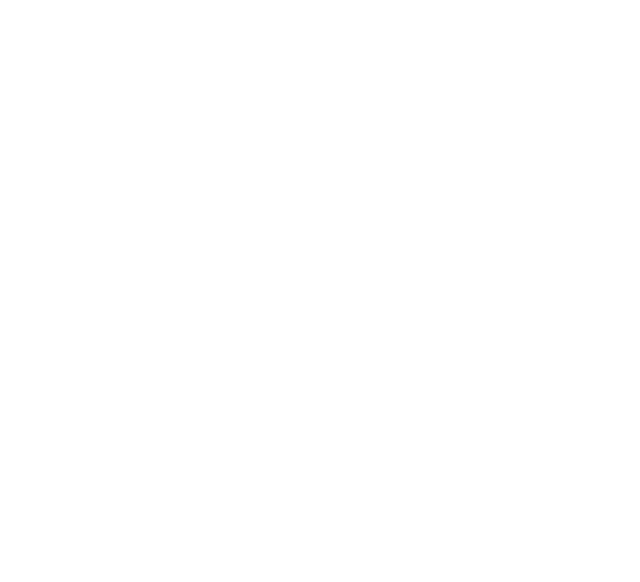
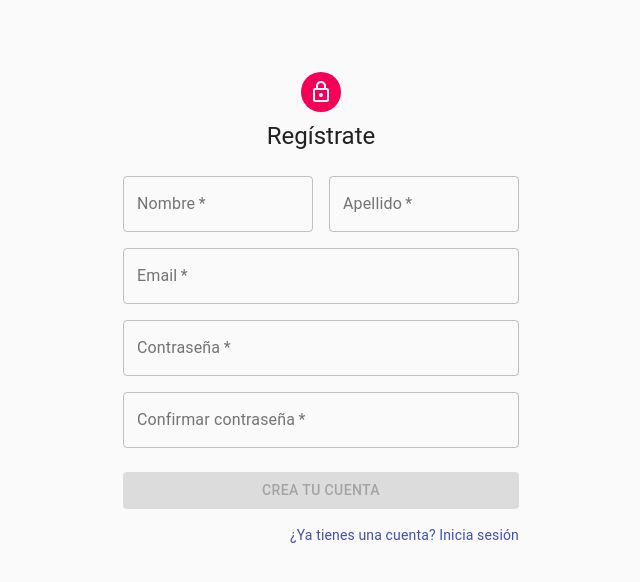
Before and after one commit to orchidtexture/toroto-challenge, a React (Create React App) app in the folder frontend/: page /signup in a window 1280 px wide. Shown: the top 582 px of the page, without its empty margins (319-959 px from the left). Built offline with nearby package versions, Linux system fonts and the light colour scheme.

Commit message:
signup frontend

```diff
--- a/frontend/src/App.js
+++ b/frontend/src/App.js
@@ -1,6 +1,6 @@
 import React from "react";
 import { BrowserRouter as Router, Route, Switch } from "react-router-dom";
-// import signup from "./pages/signup";
+import signup from "./pages/signup";
 import login from "./pages/login";
 // import home from "./pages/home";
 
@@ -10,7 +10,7 @@
       <Router>
         <div>
           <Switch>
-            {/* <Route exact path="/signup" component={signup} /> */}
+            <Route exact path="/signup" component={signup} />
             <Route exact path="/login" component={login} />
             {/* <Route exact path="/" component={home} /> */}
           </Switch>
--- /dev/null
+++ b/frontend/src/pages/signup.js
@@ -0,0 +1,219 @@
+import React, { Component } from "react";
+import Avatar from "@material-ui/core/Avatar";
+import Button from "@material-ui/core/Button";
+import CssBaseline from "@material-ui/core/CssBaseline";
+import TextField from "@material-ui/core/TextField";
+import Link from "@material-ui/core/Link";
+import Grid from "@material-ui/core/Grid";
+import LockOutlinedIcon from "@material-ui/icons/LockOutlined";
+import Typography from "@material-ui/core/Typography";
+import Container from "@material-ui/core/Container";
+import withStyles from "@material-ui/core/styles/withStyles";
+import CircularProgress from "@material-ui/core/CircularProgress";
+
+import axios from "axios";
+
+// styles
+
+const styles = (theme) => ({
+  paper: {
+    marginTop: theme.spacing(8),
+    display: "flex",
+    flexDirection: "column",
+    alignItems: "center",
+  },
+  avatar: {
+    margin: theme.spacing(1),
+    backgroundColor: theme.palette.secondary.main,
+  },
+  form: {
+    width: "100%", // Fix IE 11 issue.
+    marginTop: theme.spacing(3),
+  },
+  submit: {
+    margin: theme.spacing(3, 0, 2),
+  },
+  progess: {
+    position: "absolute",
+  },
+});
+
+class signup extends Component {
+  constructor(props) {
+    super(props);
+
+    this.state = {
+      firstName: "",
+      lastName: "",
+      email: "",
+      password: "",
+      confirmPassword: "",
+      errors: [],
+      loading: false,
+    };
+  }
+
+  componentWillReceiveProps(nextProps) {
+    if (nextProps.UI.errors) {
+      this.setState({
+        errors: nextProps.UI.errors,
+      });
+    }
+  }
+
+  handleChange = (event) => {
+    this.setState({
+      [event.target.name]: event.target.value,
+    });
+  };
+
+  handleSubmit = (event) => {
+    event.preventDefault();
+    this.setState({ loading: true });
+    const newUserData = {
+      firstName: this.state.firstName,
+      lastName: this.state.lastName,
+      email: this.state.email,
+      password: this.state.password,
+      confirmPassword: this.state.confirmPassword,
+    };
+    axios
+      .post("/api/v1/users/staff/register/", newUserData)
+      .then((response) => {
+        localStorage.setItem("token", `Token ${response.data.token}`);
+        this.setState({
+          loading: false,
+        });
+        this.props.history.push("/");
+      })
+      .catch((error) => {
+        this.setState({
+          errors: error.response.data,
+          loading: false,
+        });
+      });
+  };
+
+  render() {
+    const { classes } = this.props;
+    const { errors, loading } = this.state;
+    return (
+      <Container component="main" maxWidth="xs">
+        <CssBaseline />
+        <div className={classes.paper}>
+          <Avatar className={classes.avatar}>
+            <LockOutlinedIcon />
+          </Avatar>
+          <Typography component="h1" variant="h5">
+            Regístrate
+          </Typography>
+          <form className={classes.form} noValidate>
+            <Grid container spacing={2}>
+              <Grid item xs={12} sm={6}>
+                <TextField
+                  variant="outlined"
+                  required
+                  fullWidth
+                  id="firstName"
+                  label="Nombre"
+                  name="firstName"
+                  autoComplete="firstName"
+                  helperText={errors.firstName}
+                  error={errors.firstName ? true : false}
+                  onChange={this.handleChange}
+                />
+              </Grid>
+              <Grid item xs={12} sm={6}>
+                <TextField
+                  variant="outlined"
+                  required
+                  fullWidth
+                  id="lastName"
+                  label="Apellido"
+                  name="lastName"
+                  autoComplete="lastName"
+                  helperText={errors.lastName}
+                  error={errors.lastName ? true : false}
+                  onChange={this.handleChange}
+                />
+              </Grid>
+
+              <Grid item xs={12}>
+                <TextField
+                  variant="outlined"
+                  required
+                  fullWidth
+                  id="email"
+                  label="Email"
+                  name="email"
+                  autoComplete="email"
+                  helperText={errors.email}
+                  error={errors.email ? true : false}
+                  onChange={this.handleChange}
+                />
+              </Grid>
+
+              <Grid item xs={12}>
+                <TextField
+                  variant="outlined"
+                  required
+                  fullWidth
+                  name="password"
+                  label="Contraseña"
+                  type="password"
+                  id="password"
+                  autoComplete="current-password"
+                  helperText={errors.password}
+                  error={errors.password ? true : false}
+                  onChange={this.handleChange}
+                />
+              </Grid>
+              <Grid item xs={12}>
+                <TextField
+                  variant="outlined"
+                  required
+                  fullWidth
+                  name="confirmPassword"
+                  label="Confirmar contraseña"
+                  type="password"
+                  id="confirmPassword"
+                  autoComplete="current-password"
+                  onChange={this.handleChange}
+                />
+              </Grid>
+            </Grid>
+            <Button
+              type="submit"
+              fullWidth
+              variant="contained"
+              color="primary"
+              className={classes.submit}
+              onClick={this.handleSubmit}
+              disabled={
+                loading ||
+                !this.state.email ||
+                !this.state.password ||
+                !this.state.firstName ||
+                !this.state.lastName
+              }
+            >
+              Crea tu cuenta
+              {loading && (
+                <CircularProgress size={30} className={classes.progess} />
+              )}
+            </Button>
+            <Grid container justify="flex-end">
+              <Grid item>
+                <Link href="login" variant="body2">
+                  ¿Ya tienes una cuenta? Inicia sesión
+                </Link>
+              </Grid>
+            </Grid>
+          </form>
+        </div>
+      </Container>
+    );
+  }
+}
+
+export default withStyles(styles)(signup);
```
